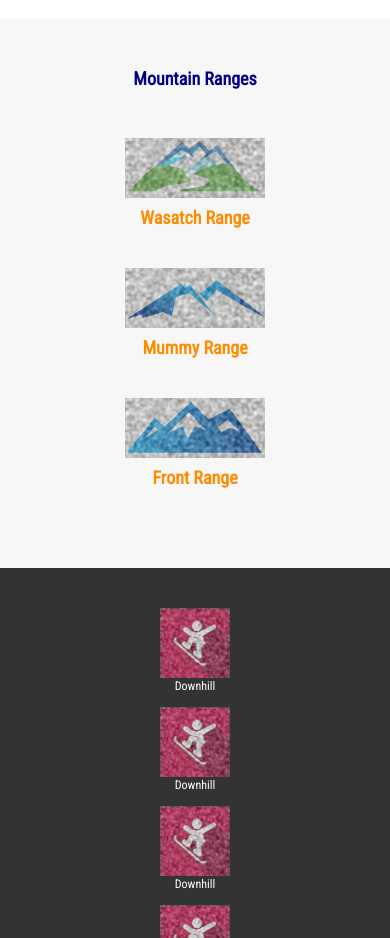
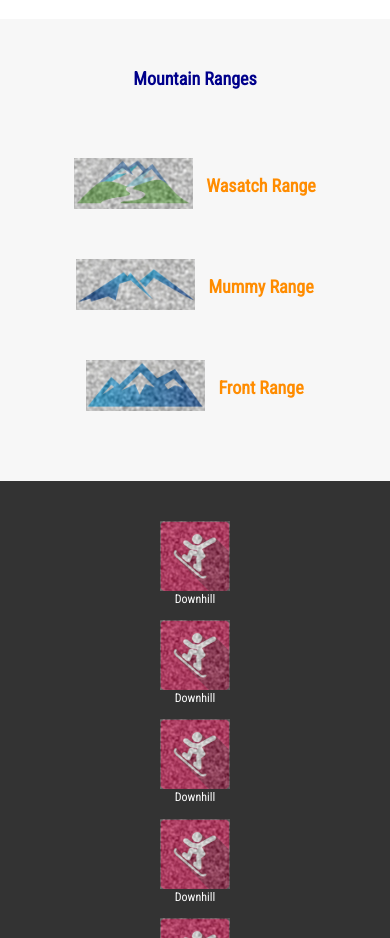
Before and after one commit to ZacharyRSmith/bootstrap-tut, a website: page app/index.html in a window 390 px wide. Shown: the part 1440-2378 px from the top of the page. Drawn offline with nearby package versions, Linux system fonts and the light colour scheme.

Commit message:
(enhance) Put range img/text inline in response to sm screen.

```diff
--- a/app/stylesheets/main.css
+++ b/app/stylesheets/main.css
@@ -77,3 +77,21 @@ article p {
   margin-right: 30px;
   display: inline-block;
 }
+
+/* MEDIA QUERIES */
+@media (max-width: 767px) {
+  .range-list h4 {
+    display: inline;
+    font-size: 18px;
+  }
+  .range-list a {
+    display: block;
+  }
+  .range-list img {
+    width: 33%;
+    height: 33%;
+    margin-right: 10px;
+    margin-bottom: 30px;
+    margin-top: 20px;
+  }
+}
```
